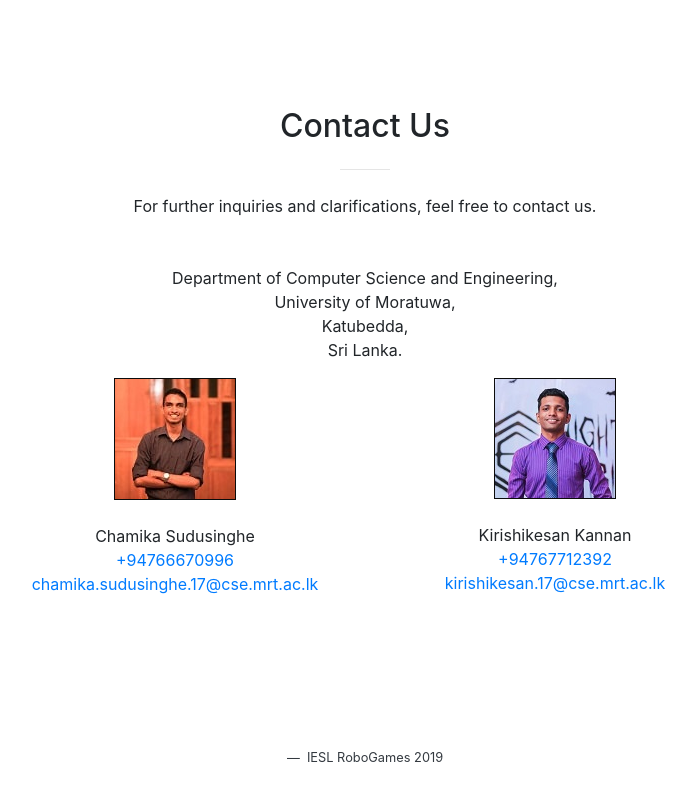
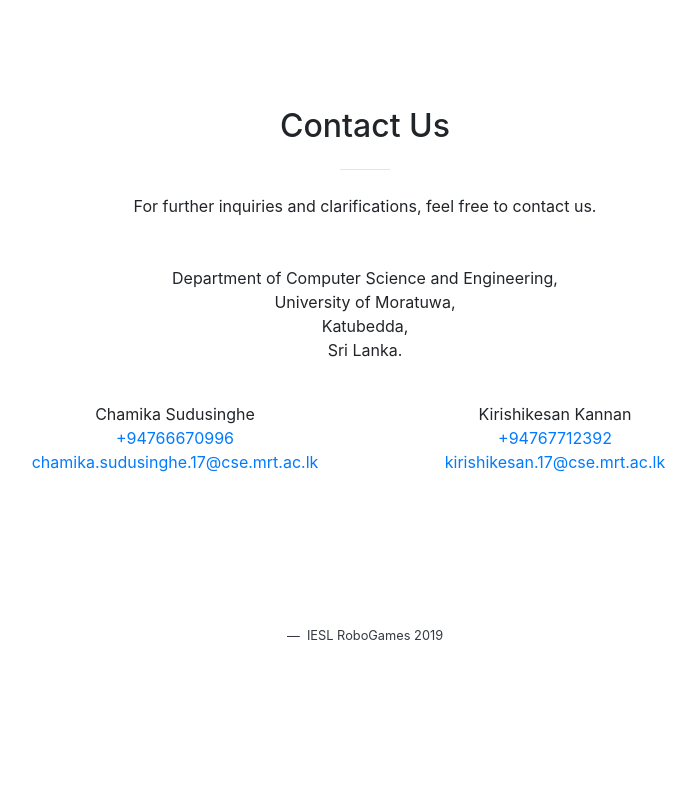
Before and after one commit to rumeshmadhusanka/robo, a website with bundled scripts: page index.html in a window 1280 px wide. Shown: the part 3837-4643 px from the top of the page, without its empty margins (275-971 px from the left). After the commit the page ends 4521 px from the top, so only its background shows below. Built offline with nearby package versions, Linux system fonts and the light colour scheme; files whose address does not match are found by name.

Commit message:
remove 4tos

```diff
--- a/index.html
+++ b/index.html
@@ -299,13 +299,13 @@
         </div>
         <div class="row">
             <div class="col-lg-4 ml-auto text-center">
-                <img src="img/contacts/chamika.jpg" alt="Chamika" style="border: #0b0b0b solid 1px"><br/>
+<!--                <img src="img/contacts/chamika.jpg" alt="Chamika" style="border: #0b0b0b solid 1px"><br/>-->
                 <br/>Chamika Sudusinghe<br/>
                 <a href="tel:+94766670996">+94766670996</a><br/>
                 <a href="mailto:chamika.sudusinghe.17@cse.mrt.ac.lk">chamika.sudusinghe.17@cse.mrt.ac.lk</a><br><br>
             </div>
             <div class="col-lg-4 mr-auto text-center">
-                <img src="img/contacts/kirishi.jpg" alt="Kirishi" style="border: #0b0b0b solid 1px"><br/>
+<!--                <img src="img/contacts/kirishi.jpg" alt="Kirishi" style="border: #0b0b0b solid 1px"><br/>-->
                 <br/>Kirishikesan Kannan<br/>
                 <a href="tel:+94767712392">+94767712392</a><br/>
                 <a href="mailto:kirishikesan.17@cse.mrt.ac.lk">kirishikesan.17@cse.mrt.ac.lk</a><br><br>
```
